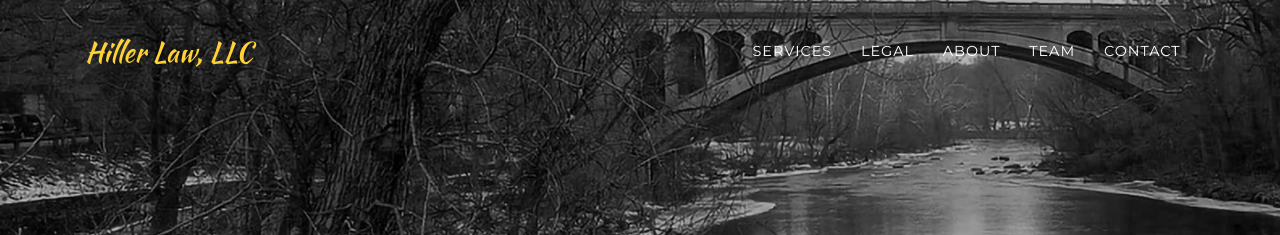
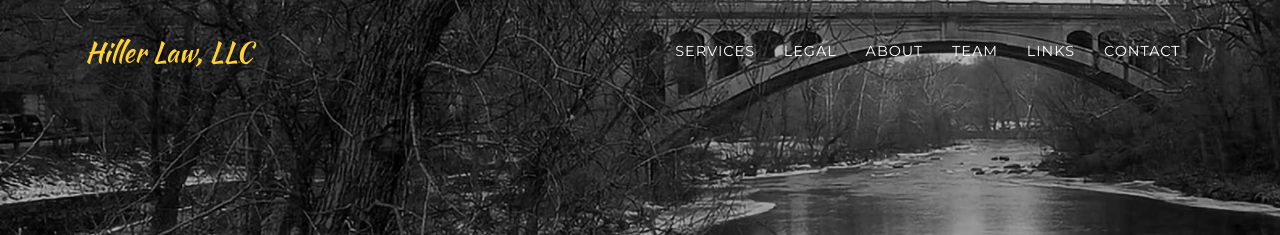
Before and after one commit to raviriley/agency-jekyll-theme, a Jekyll site: the page built from index.md, in a window 1280 px wide and 900 px high. Shown: the top 235 px of the window. Built offline with Jekyll 4.4.1, drawn with Linux system fonts in a browser that asks for light colours; some web fonts are replaced.

Commit message:
Updated icons and added link to links page

```diff
--- a/_data/navigation.yml
+++ b/_data/navigation.yml
@@ -11,5 +11,8 @@
   - title: "Team"
     section: team
 
+  - title: "Links"
+    url: links
+
   - title: "Contact"
     section: contact
--- a/_data/sitetext.yml
+++ b/_data/sitetext.yml
@@ -29,12 +29,12 @@
           * Local counsel representation
           * Conflicts counsel
           * Assignment for the Benefit of Creditors
-        icon: fas fa-shopping-cart
+        icon: fas fa-building
       - title: "Corporate Litigation"
         desc: |
           * Corporate litigation in the Delaware Court of Chancery and other Delaware courts
           * Commercial litigation in state and federal court
-        icon: fas fa-laptop
+        icon: fas fa-fax
       - title: "Other Areas"
         desc: |
           * Judgment enforcement/debt collection
@@ -43,7 +43,7 @@
           * Mechanics’ liens
           * Eviction/writ of possession
           * Low-cost uncontested judgments
-        icon: fab fa-markdown
+        icon: fas fa-balance-scale
 
 portfolio:
     title: "Portfolio"
```
